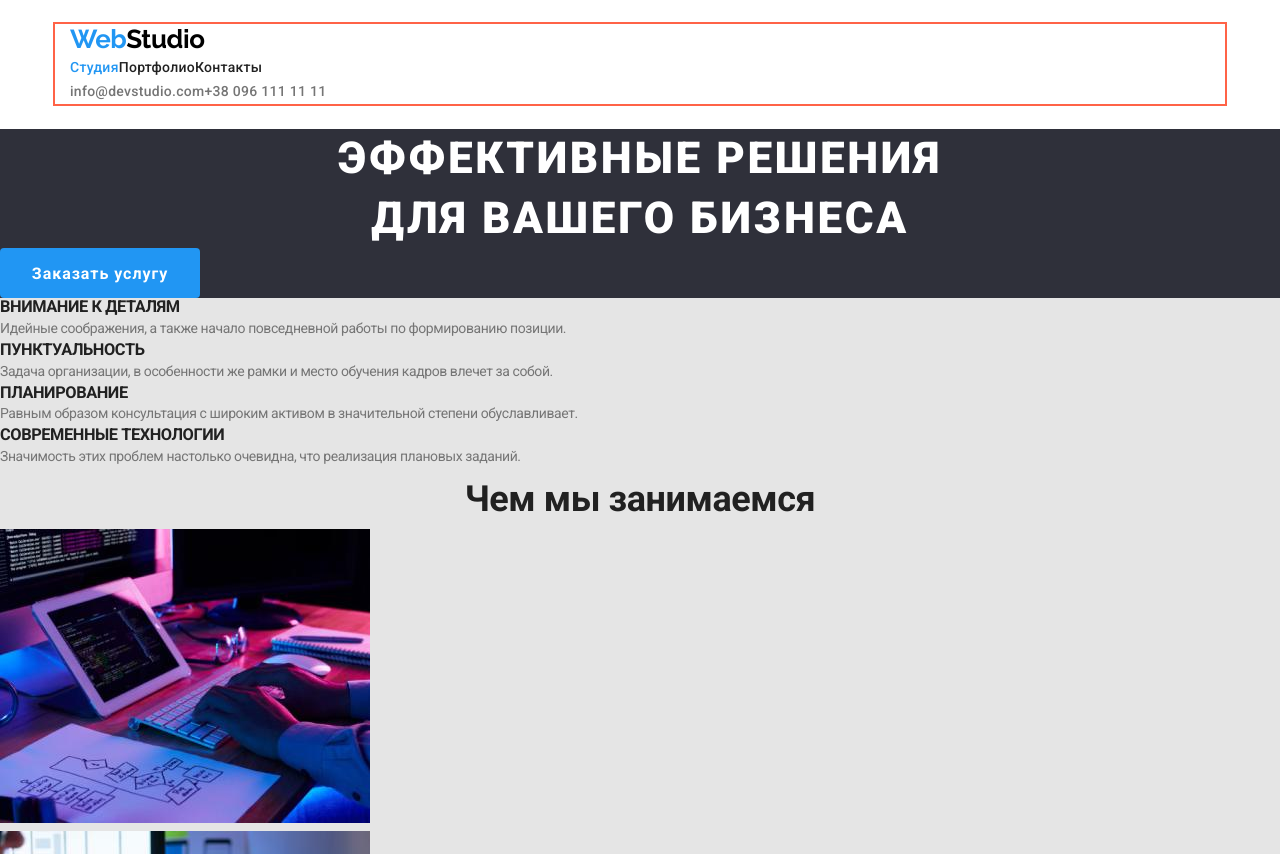
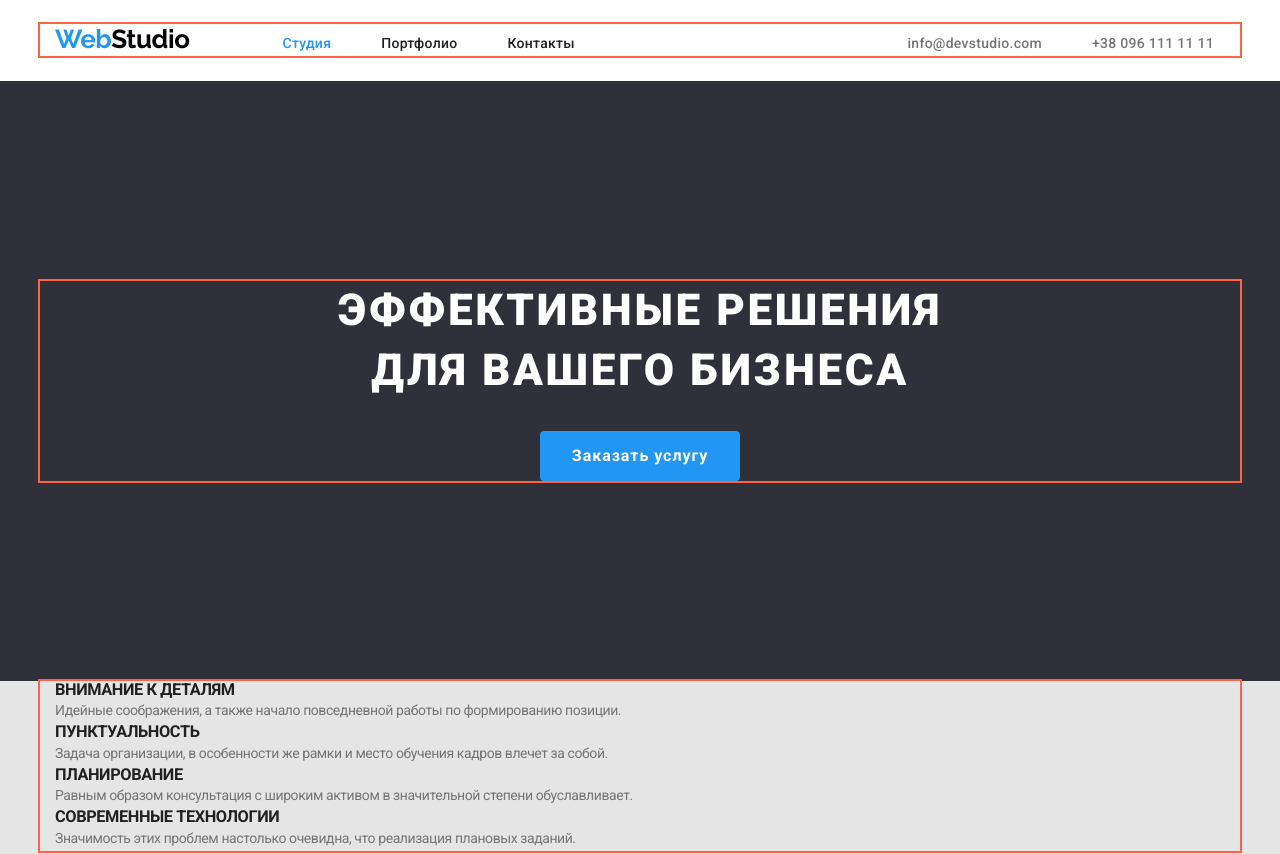
Before and after one commit to agatohn/goit-markup-hw-03, a plain HTML site: page index.html in a window 1280 px wide. Shown: the top 854 px of the page. Drawn offline with nearby package versions, Linux system fonts and the light colour scheme.

Commit message:
add header and hero positoion

```diff
--- a/css/styles.css
+++ b/css/styles.css
@@ -67,8 +67,7 @@ body {
 }
 
 .container {
-  display: flex;
-  width: 1170px;
+  width: 1200px;
   padding-left: 15px;
   padding-right: 15px;
   margin: 0 auto;
@@ -78,14 +77,18 @@ body {
 /* header styles */
 
 .header {
-  display: flex;
   padding-top: 24px;
   padding-bottom: 25px;
   background-color: #ffffff;
 }
 
+.header nav {
+  display: flex;
+}
+
 .header-logo {
-  display: inline-block;
+  margin-right: 93px;
+  display: block;
   color: #000000;
   font-family: Raleway, sans-serif;
   font-weight: 700;
@@ -98,11 +101,16 @@ body {
 }
 
 .header-nav {
+  margin-left: -50px;
+  margin-right: 331px;
+  max-width: 294px;
+  padding-top: 8px;
   display: flex;
-  /* align-items: baseline; */
 }
 
 .header-nav .link {
+  flex-basis: calc((100% / 3) - 50px);
+  margin-left: 50px;
   font-weight: 500;
   font-size: 14px;
   line-height: 1.14;
@@ -118,15 +126,20 @@ body {
 }
 
 .header-links {
+  padding-top: 8px;
   display: flex;
-  /* align-items: baseline; */
 }
 
 .header-links .link {
+  margin-left: 50px;
   color: var(--secondary-text-color);
   font-weight: 500;
   line-height: 1.14;
   letter-spacing: 0.02em;
+}
+
+.header-links:not(:last-child) {
+  margin-right: 50px;
 }
 
 .header-links .link:hover, .header-links .link:focus {
@@ -138,29 +151,24 @@ body {
 .hero {
   color: #ffffff;
   background-color: var(--secondary-background-color);
-  text-align: center;
+  padding-top: 200px;
+  padding-bottom: 200px;
 }
 
 .hero-title {
+  max-width: 696px;
+  margin: 0 auto 30px;
   font-weight: 900;
   font-size: 44px;
   line-height: 1.36;
   letter-spacing: 0.06em;
   text-transform: uppercase;
+  text-align: center;
 }
 
-/* .hero-button {
-  color: #ffffff;
-  background-color: var(--accent-color);
-  font-family: Roboto, sans-serif;
-  font-style: normal;
-  font-weight: bold;
-  font-size: 16px;
-  line-height: 1.87;
-  align-items: center;
-  text-align: center;
-  letter-spacing: 0.06em;
-} */
+.hero-btn {
+  margin: 0 auto;
+}
 
 /* features */
 
--- a/index.html
+++ b/index.html
@@ -20,7 +20,7 @@
   <!-- header -->
   <header class="header">
     <div class="container">
-      <nav class="main-nav">
+      <nav>
         <a href="./index.html" class="header-logo link"><span class="header-logo-alt">Web</span>Studio</a>
         <ul class="header-nav">
           <li> <a href="./index.html" class="link current header-link">Студия</a> </li>
@@ -38,16 +38,21 @@
   <main>
     <!-- Hat or Hero -->
     <section class="hero">
-      <h1 class="hero-title">Эффективные решения <br> для вашего бизнеса</h1>
-      <button type="button" class="hero-button btn">Заказать услугу</button>
+      <div class="container">
+        <h1 class="hero-title">Эффективные решения для вашего бизнеса</h1>
+        <button type="button" class="hero-btn btn">Заказать услугу</button>
+      </div>
     </section>
     <!-- features -->
     <section class="features">
+
+      <div class="container">
         <h2 class="features-title" hidden>Features</h2>
         <ul class="features-list">
           <li>
             <h3 class="features-item-title">Внимание к деталям</h3>
-          <p class="features-item">Идейные соображения, а также начало повседневной работы по формированию позиции.</p>
+            <p class="features-item">Идейные соображения, а также начало повседневной работы по формированию позиции.
+            </p>
           </li>
           <li>
             <h3 class="features-item-title">Пунктуальность</h3>
@@ -64,6 +69,7 @@
             <p class="features-item">Значимость этих проблем настолько очевидна, что реализация плановых заданий.</p>
           </li>
         </ul>
+      </div>
     </section>
     <!-- What we do -->
     <section class="section">
```
Lines whose indentation alone changed are shown as unchanged.
